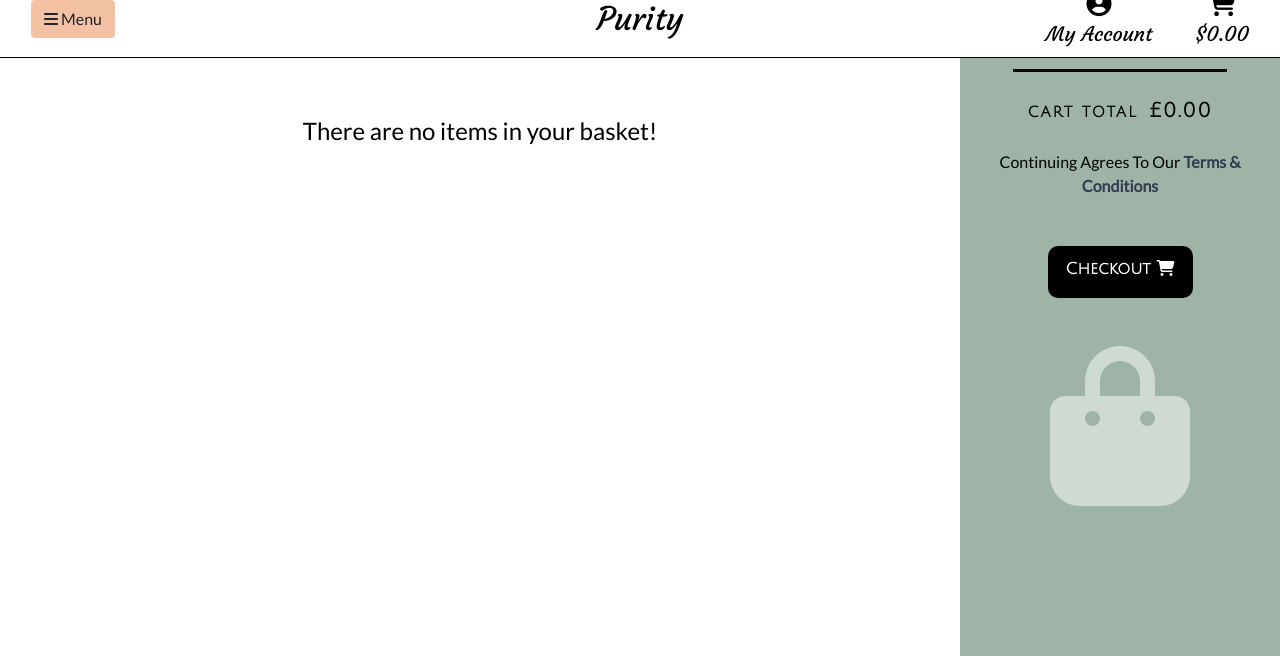
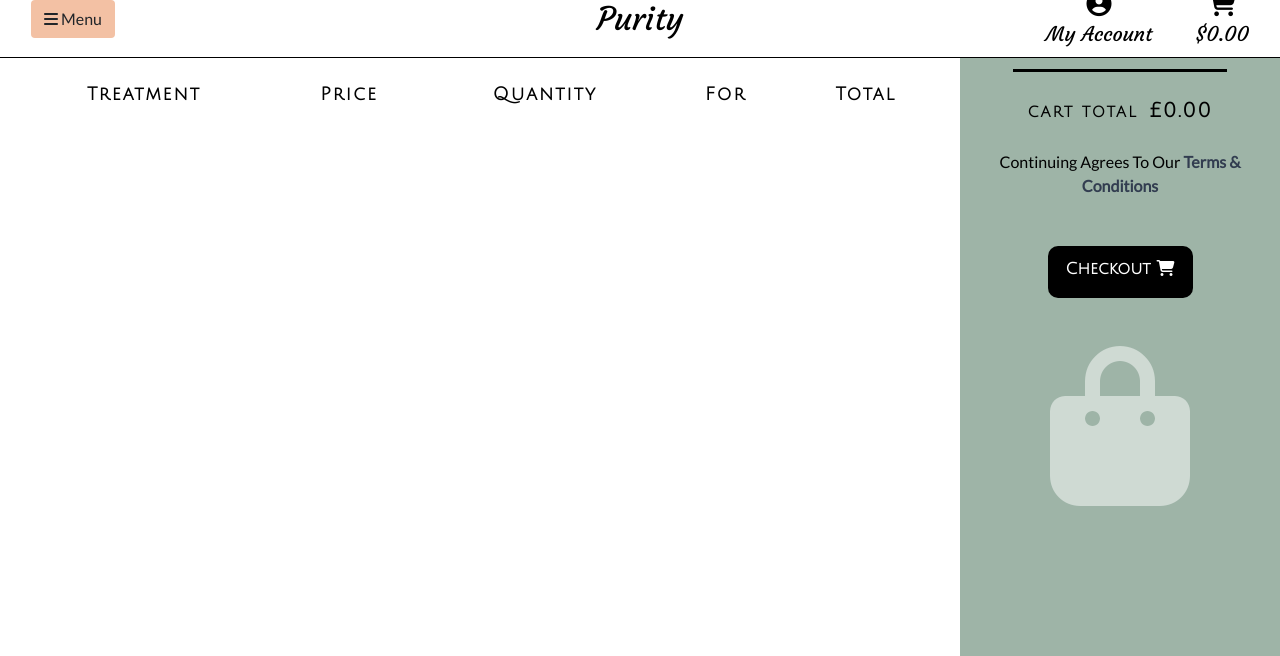
Before and after one commit to JackTubby/MS4-Spa, a Django app: page /cart/ in a window 1280 px wide. Shown: the part 27-683 px from the top of the page. Run offline with Django 3.2, Linux system fonts and the light colour scheme; lists and menus that the app fills with data are empty; some libraries are stand-ins or nearby versions.

Commit message:
Remove unsued if statement

```diff
--- a/cart/templates/cart/cart.html
+++ b/cart/templates/cart/cart.html
@@ -23,7 +23,6 @@
     <div class="col-md-9 left-side">
         <div class="text-white text-center">
             <div class="pt-5 text-black table-responsive">
-            {% if item in cart_items %}
                 <table class="table">
                     <thead>
                       <tr>
@@ -84,9 +83,6 @@
                       {% endfor %}
                     </tbody>
                 </table>
-            {% else %}
-            <h4 class="pt-5">There are no items in your basket!</h4>
-            {% endif %}
             </div>
         </div>
     </div>
```
